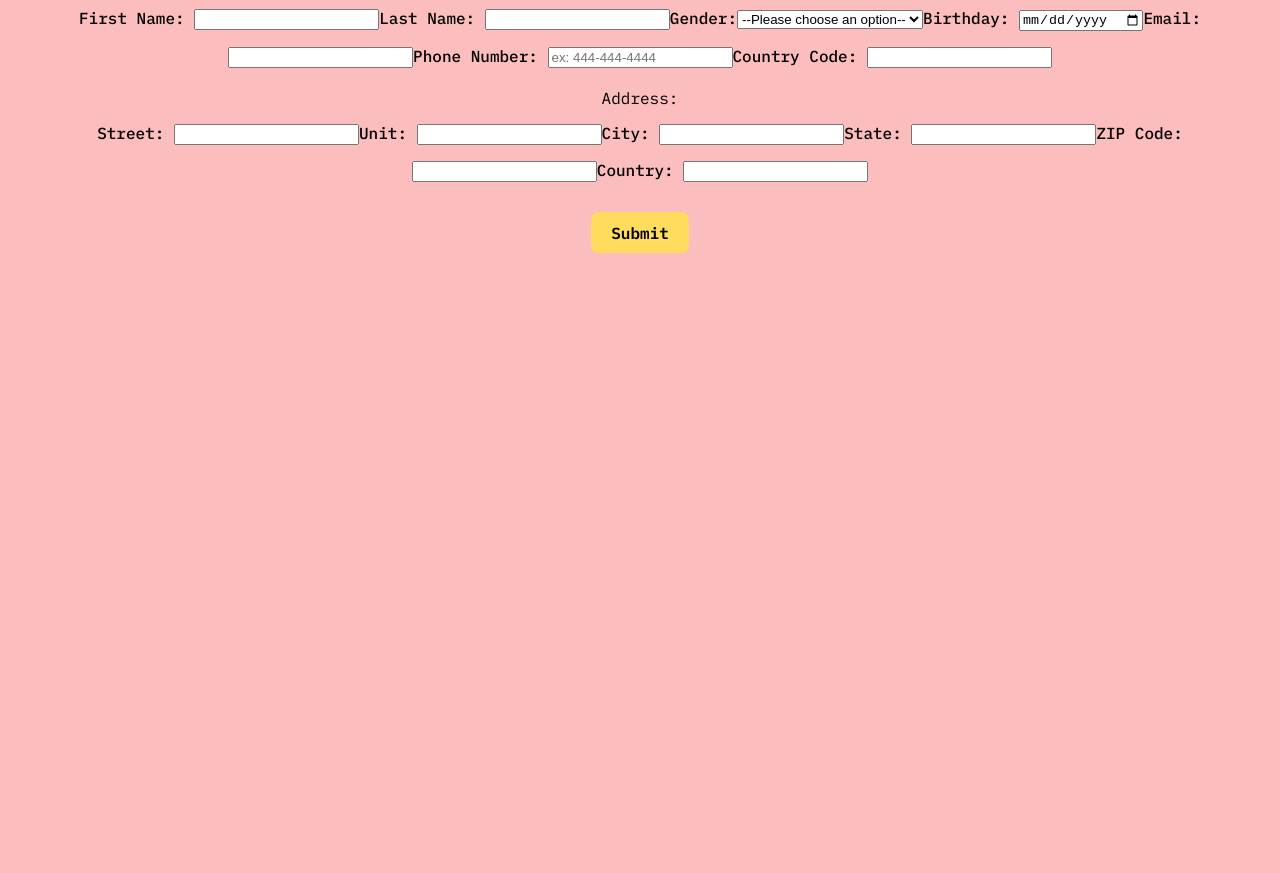
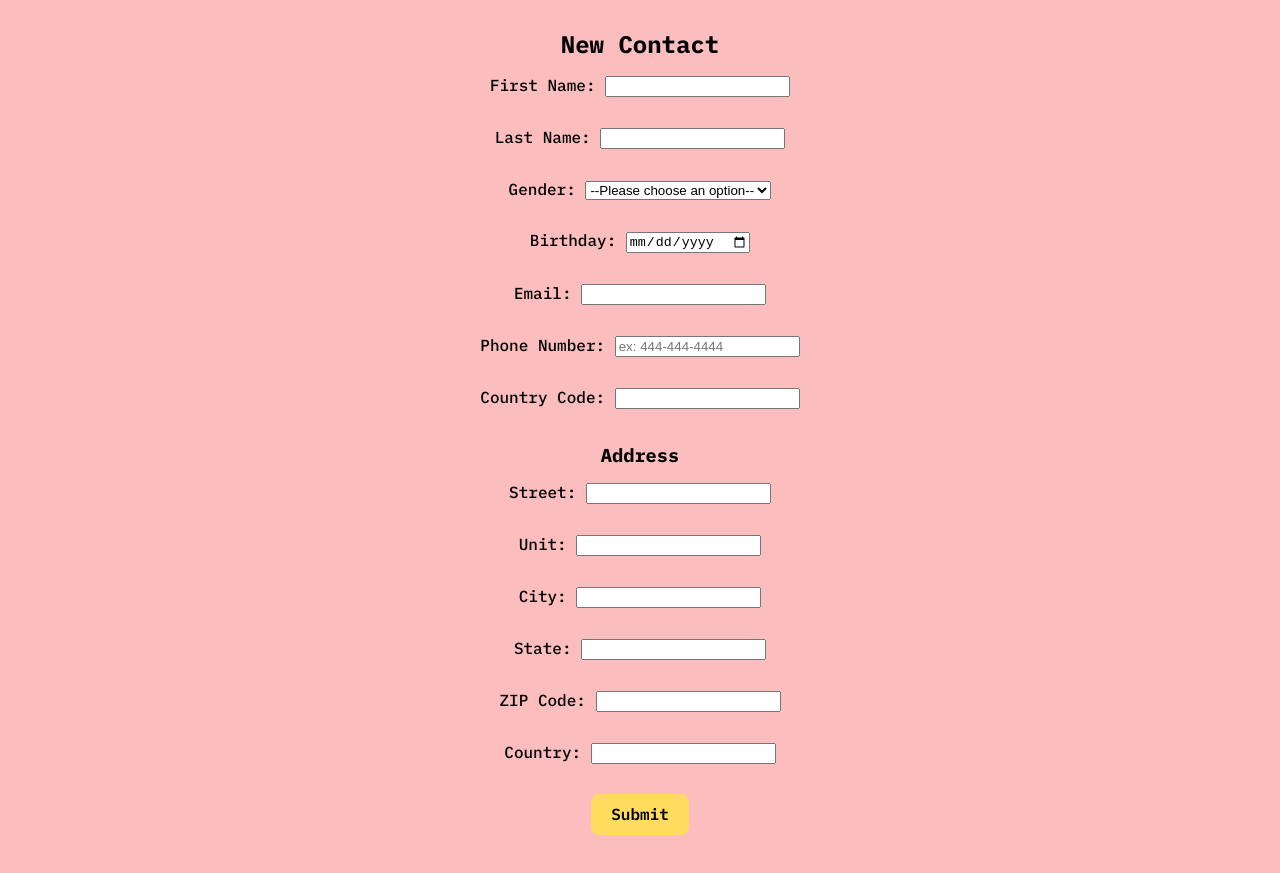
Before and after one commit to dyazdani/contact-list, a React (Vite) app: page /create in a window 1280 px wide. Before the commit the page ends 800 px from the top, so only its background shows below. Built offline with nearby package versions, Linux system fonts and the light colour scheme.

Commit message:
Formatted inputs in CreateContactForm

```diff
--- a/src/components/CreateContactForm.tsx
+++ b/src/components/CreateContactForm.tsx
@@ -59,7 +59,10 @@ const CreateContactForm = () => {
       }
 
     return (
+        <>
+            <h2>New Contact</h2>
             <form onSubmit={handleSubmit}>
+                <div>
                     <label htmlFor="first-name">First Name: </label>
                     <input
                         type="text"
@@ -67,6 +70,8 @@ const CreateContactForm = () => {
                         value={firstName}
                         onChange={(e) => setFirstName(e.target.value)}
                     />
+                </div>
+                <div>
                     <label htmlFor="last-name">Last Name: </label>
                     <input
                         type="text"
@@ -74,7 +79,9 @@ const CreateContactForm = () => {
                         value={lastName}
                         onChange={(e) => setLastName(e.target.value)}
                     />
-            <label htmlFor="gender-select">Gender:</label>
+                </div>
+                <div>
+                    <label htmlFor="gender-select">Gender: </label>
                     <select
                         name="gender"
                         id="gender-select"
@@ -88,73 +95,90 @@ const CreateContactForm = () => {
                         <option value="other">Other</option>
                         <option value="prefer-to-not-say">Prefer to not say</option>
                     </select>
+                </div>
+                <div>
                     <label htmlFor="birthday">Birthday: </label>
                     <input //TODO: do not accept dates in the future from today
                         name="birthday"
                         type="date"
                         id="birthday"
                         value={birthday}
-                onChange={(e) => setBirthday(e.target.value)}/>
+                        onChange={(e) => setBirthday(e.target.value)}
+                    />
+                </div>
+                <div>
                     <label htmlFor="email">Email: </label>
                     <input
                         type="email"
                         value={email}
                         id="email"
-                onChange={(e) => setEmail(e.target.value)}/>
+                        onChange={(e) => setEmail(e.target.value)}
+                />
+                </div>
+                <div>
                     <label htmlFor="phone-number">Phone Number: </label>
                     <input type="tel" //TODO: fix phone number rendering as undefined
                         pattern="[0-9]{3}-[0-9]{3}-[0-9]{4}" //TODO: Show the phone number format in label?
                         placeholder="ex: 444-444-4444"
                         id="phone-number"
                         value={phoneNumber}
-                onChange={(e) => setPhoneNumber(e.target.value)}/>
+                        onChange={(e) => setPhoneNumber(e.target.value)}
+                    />
+                </div>
+                <div>
                     <label htmlFor="country-code">Country Code: </label>
                     <input //TODO: only allow input that is integer >= 0 and up to 4 digits.
                         type="number"
                         id="country-code"
                         value={countryCode}
-                onChange={(e) => setCountryCode(e.target.value)}/>
+                        onChange={(e) => setCountryCode(e.target.value)}
+                    />
+                </div>
                 <div id="form-address">
-                <p>Address:</p>
-                <label htmlFor="street">Street: </label>
+                    <h3>Address</h3>
+                    <div><label htmlFor="street">Street: </label>
                     <input
                         type="text"
                         id="street"
                         value={street}
-                    onChange={(e) => setStreet(e.target.value)}/>
-                <label htmlFor="unit">Unit: </label>
+                        onChange={(e) => setStreet(e.target.value)}
+                    /></div>
+                    <div><label htmlFor="unit">Unit: </label>
                     <input
                         type="text"
                         id="unit"
                         value={unit}
-                    onChange={(e) => setUnit(e.target.value)}/>
-                <label htmlFor="city">City: </label>
+                        onChange={(e) => setUnit(e.target.value)}
+                    /></div>
+                    <div><label htmlFor="city">City: </label>
                     <input
                         type="text"
                         id="city"
                         value={city}
-                    onChange={(e) => setCity(e.target.value)}/>
-                <label htmlFor="state">State: </label>
+                        onChange={(e) => setCity(e.target.value)}/></div>
+                    <div><label htmlFor="state">State: </label>
                     <input
                         type="text"
                         id="state"
                         value={province}
-                    onChange={(e) => setProvince(e.target.value)}/>
-                <label htmlFor="zip-code">ZIP Code: </label>
+                        onChange={(e) => setProvince(e.target.value)}/></div>
+                    <div><label htmlFor="zip-code">ZIP Code: </label>
                     <input
                         type="text"
                         id="zip-code"
                         value={zip}
-                    onChange={(e) => setZip(e.target.value)}/>
-                <label htmlFor="country">Country: </label>
+                        onChange={(e) => setZip(e.target.value)}/></div>
+                    <div><label htmlFor="country">Country: </label>
                     <input
                         type="text"
                         id="country"
                         value={country}
-                    onChange={(e) => setCountry(e.target.value)}/>
+                        onChange={(e) => setCountry(e.target.value)}/></div>
                 </div>
                 <button>Submit</button>
             </form>
+        </>
+
     )
 
 
```
Lines whose indentation alone changed are shown as unchanged.
